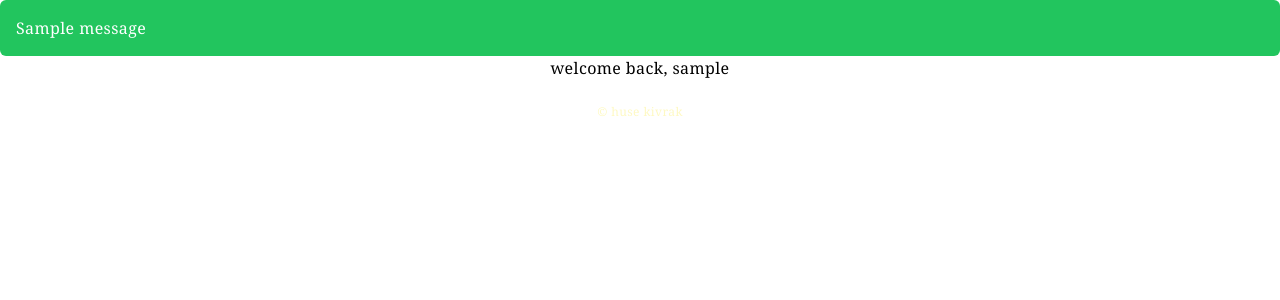
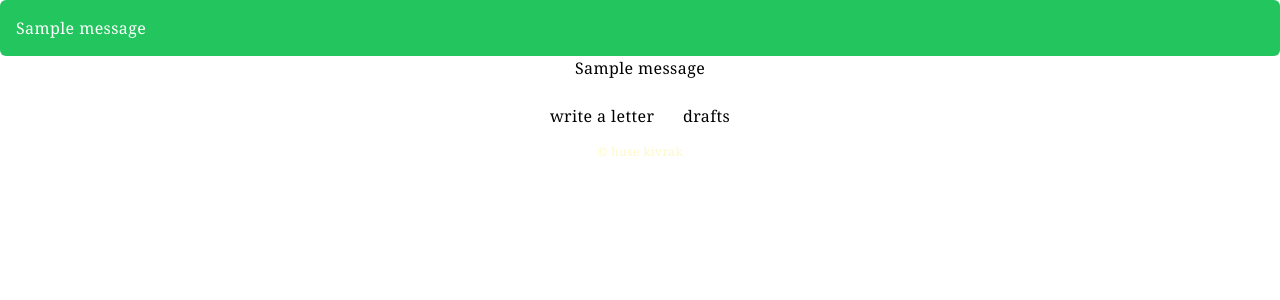
Before and after one commit to huseKivrak/kanka, a Django app: page / in a window 1280 px wide. Shown: the part 80-380 px from the top of the page. Run offline with Django 4.2, Linux system fonts and the light colour scheme; a user stored in the database is signed in; tables that the repository leaves empty hold one stand-in row (values such as "Sample post"); one stand-in notice (Sample message) is shown; some libraries are stand-ins or nearby versions.

Commit message:
:more logical layout/routing

```diff
--- a/project/core/views.py
+++ b/project/core/views.py
@@ -1,4 +1,14 @@
 from django.shortcuts import render
+from letters.models import mailbox_count_for
 
 def index(request):
-    return render(request, "index.html")
+    if request.user.is_authenticated:
+        user = request.user
+        mailbox_count = mailbox_count_for(user)
+        context = {
+            'user': user,
+            'mailbox_count': mailbox_count
+        }
+        return render(request, "index.html", context)
+    else:
+        return render(request, "index.html")
--- a/project/theme/templates/index.html
+++ b/project/theme/templates/index.html
@@ -5,9 +5,16 @@
 {% block content %}
 <div class="w-full md:max-w-2xl mx-auto text-center">
 {% if user.is_authenticated %}
-
-  <h1 class="text-chartreuse-100 mb-4">welcome back, {{request.user}}</h1>
-  {% else %}
+    {% if messages %}
+    {% for message in messages %}
+    <h1 class="text-chartreuse-100 mb-4">{{ message }}</h1>
+    {% endfor %}
+    {% endif %}
+    <div class="w-full md:max-w-2xl mx-auto text-center">
+      <a class="inline-block py-2 px-3 text-chartreuse-200 hover:text-chartreuse-100 rounded-sm" href="/letters/create/">write a letter</a>
+      <a class="inline-block py-2 px-3 text-chartreuse-200 hover:text-chartreuse-100 rounded-sm" href="/letters/drafts/">drafts</a>
+    </div>
+{% else %}
   <h1 class="text-chartreuse-100 mb-4">welcome to kanka</h1>
   <h2 class="text-chartreuse-200 mb-4 text-sm">a virtual letter correspondance service</h2>
   <a class="inline-block py-2 px-3 text-chartreuse-100 rounded-sm" href="/accounts/register/">sign up</a>
--- a/project/theme/templates/profile.html
+++ b/project/theme/templates/profile.html
@@ -2,10 +2,10 @@
 {% block title %}{{request.user}}{% endblock title %}
 
 {% block content %}
-<div class="w-full md:max-w-2xl mx-auto text-center">
+<!-- <div class="w-full md:max-w-2xl mx-auto text-center">
   <a class="inline-block py-2 px-3 text-chartreuse-200 hover:text-chartreuse-100 rounded-sm" href="/letters/create/">write a letter</a>
   <a class="inline-block py-2 px-3 text-chartreuse-200 hover:text-chartreuse-100 rounded-sm" href="/letters/drafts/">drafts</a>
-</div>
-
+</div> -->
+<p>under construction</p>
 
 {% endblock content %}
```
Also changed, not shown: project/accounts/views.py (+5 -10 lines).
